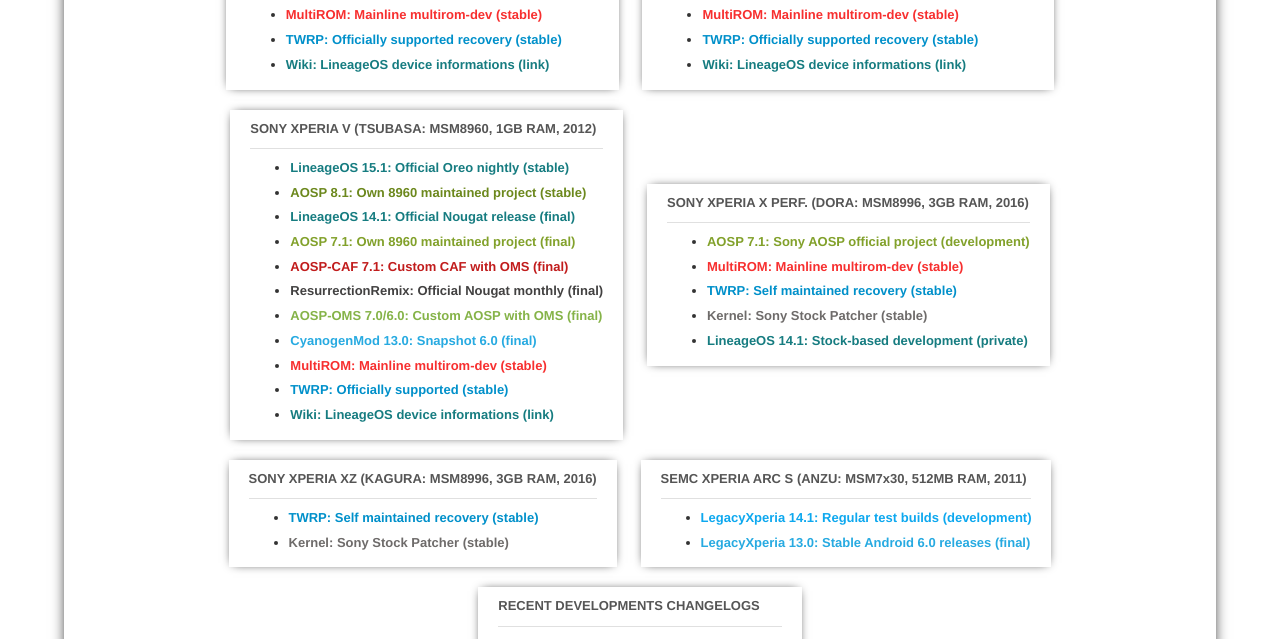
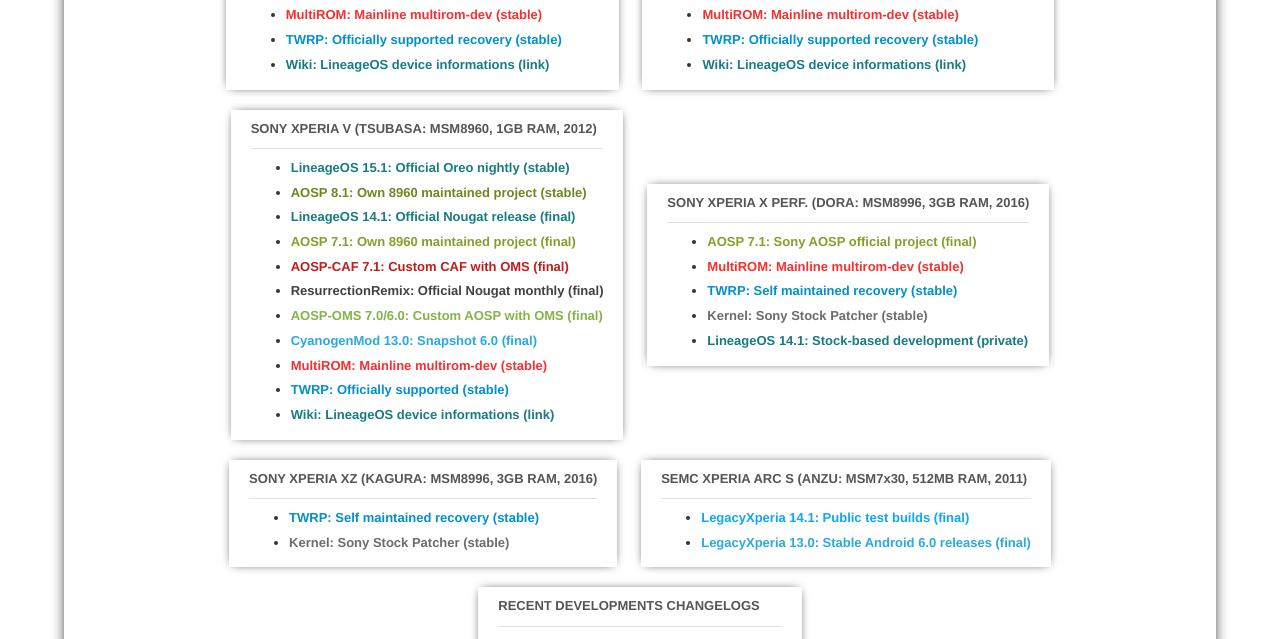
Before and after one commit to AdrianDC/adriandc.github.io, a Jekyll site: the page built from developments.md, in a window 1280 px wide. Shown: the part 839-1478 px from the top of the page. Built offline with Jekyll 4.4.1, drawn with Linux system fonts in a browser that asks for light colours; nearby versions of some CDN libraries.

```diff
--- a/developments.md
+++ b/developments.md
@@ -91,7 +91,7 @@
 <div class="card">
 ##### [SONY XPERIA X PERF. (DORA: MSM8996, 3GB RAM, 2016)](http://https://www.gsmarena.com/sony_xperia_x_performance-7949.php){: target="_blank" }
 <div class="card-divider"></div>
-* [<span style="color:#82A12B">AOSP 7.1: Sony AOSP official project (development)</span>](https://forum.xda-developers.com/-/-t3547061){: target="_blank" }
+* [<span style="color:#82A12B">AOSP 7.1: Sony AOSP official project (final)</span>](https://forum.xda-developers.com/-/-t3547061){: target="_blank" }
 * [<span style="color:#F72F2F">MultiROM: Mainline multirom-dev (stable)</span>](https://forum.xda-developers.com/-/-t3476565){: target="_blank" }
 * [<span style="color:#0090CA">TWRP: Self maintained recovery (stable)</span>](https://forum.xda-developers.com/showpost.php?p=69036502){: target="_blank" }
 * [<span style="color:#6E6B6A">Kernel: Sony Stock Patcher (stable)</span>](https://forum.xda-developers.com/-/-t3528148){: target="_blank" }
@@ -108,7 +108,7 @@
 <div class="card">
 ##### [SEMC XPERIA ARC S (ANZU: MSM7x30, 512MB RAM, 2011)](https://www.gsmarena.com/sony_ericsson_xperia_arc_s-4134.php){: target="_blank" }
 <div class="card-divider"></div>
-* [<span style="color:#0DA8EF">LegacyXperia 14.1: Regular test builds (development)</span>](https://forum.xda-developers.com/showpost.php?p=70625927){: target="_blank" }
+* [<span style="color:#0DA8EF">LegacyXperia 14.1: Public test builds (final)</span>](https://forum.xda-developers.com/showpost.php?p=70625927){: target="_blank" }
 * [<span style="color:#27AAE1">LegacyXperia 13.0: Stable Android 6.0 releases (final)</span>](https://forum.xda-developers.com/-/-t3323975){: target="_blank" }
 </div>
 
```
